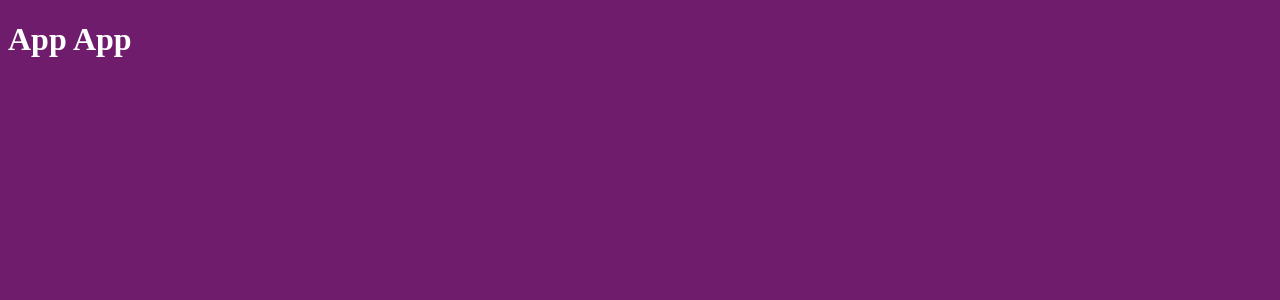
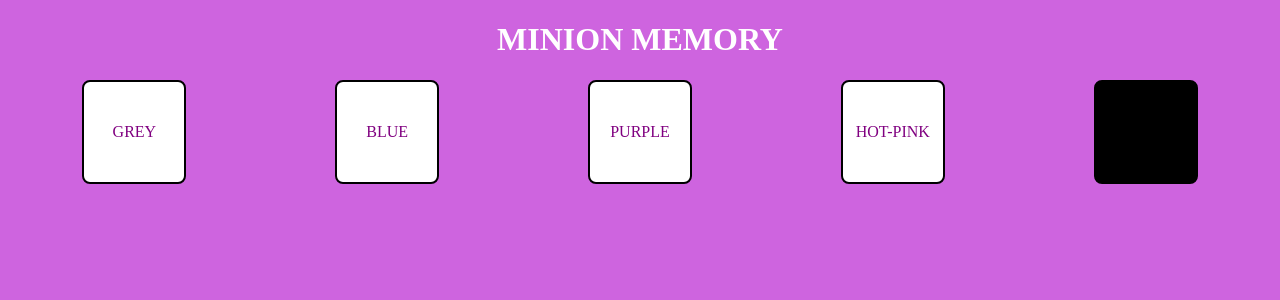
Before and after one commit to tiy-tpa-fee/react-memory, a React app: page / in a window 1280 px wide. Shown: the top 300 px of the page. Built offline with nearby package versions, Linux system fonts and the light colour scheme.

Commit message:
basic setup

```diff
--- a/index.html
+++ b/index.html
@@ -2,7 +2,7 @@
 <html>
   <head>
     <meta charset="utf-8">
-    <title>App App</title>
+    <title>MINION MEMORY</title>
   </head>
   <body>
     <div id="root"></div>
--- a/src/App.js
+++ b/src/App.js
@@ -5,7 +5,14 @@ class App extends React.Component {
 
   render () {
     return <div>
-      <h1>App App</h1>
+      <h1>MINION MEMORY</h1>
+      <main>
+        <div className='card up'>GREY</div>
+        <div className='card up'>BLUE</div>
+        <div className='card up'>PURPLE</div>
+        <div className='card up'>HOT-PINK</div>
+        <div className='card down'>BANANAS</div>
+      </main>
     </div>
   }
 }
--- a/src/style.sass
+++ b/src/style.sass
@@ -1,3 +1,26 @@
 body
   color: white
-  background-color: #6f1c6c
+  background-color: #ce64df
+  h1
+    text-align: center
+.card
+  border: 2px solid black
+    radius: 8px
+  height: 100px
+  width: 100px
+  text-align: center
+  line-height: 100px
+
+  &.up
+    background-color: white
+    color: purple
+
+  &.down
+    background-color: black
+    color: transparent
+
+main
+  flex-wrap: wrap
+  display: flex
+  flex-direction: row
+  justify-content: space-around
```
Also changed, not shown: 1 other file (tests, documents, lock files or other folders).
